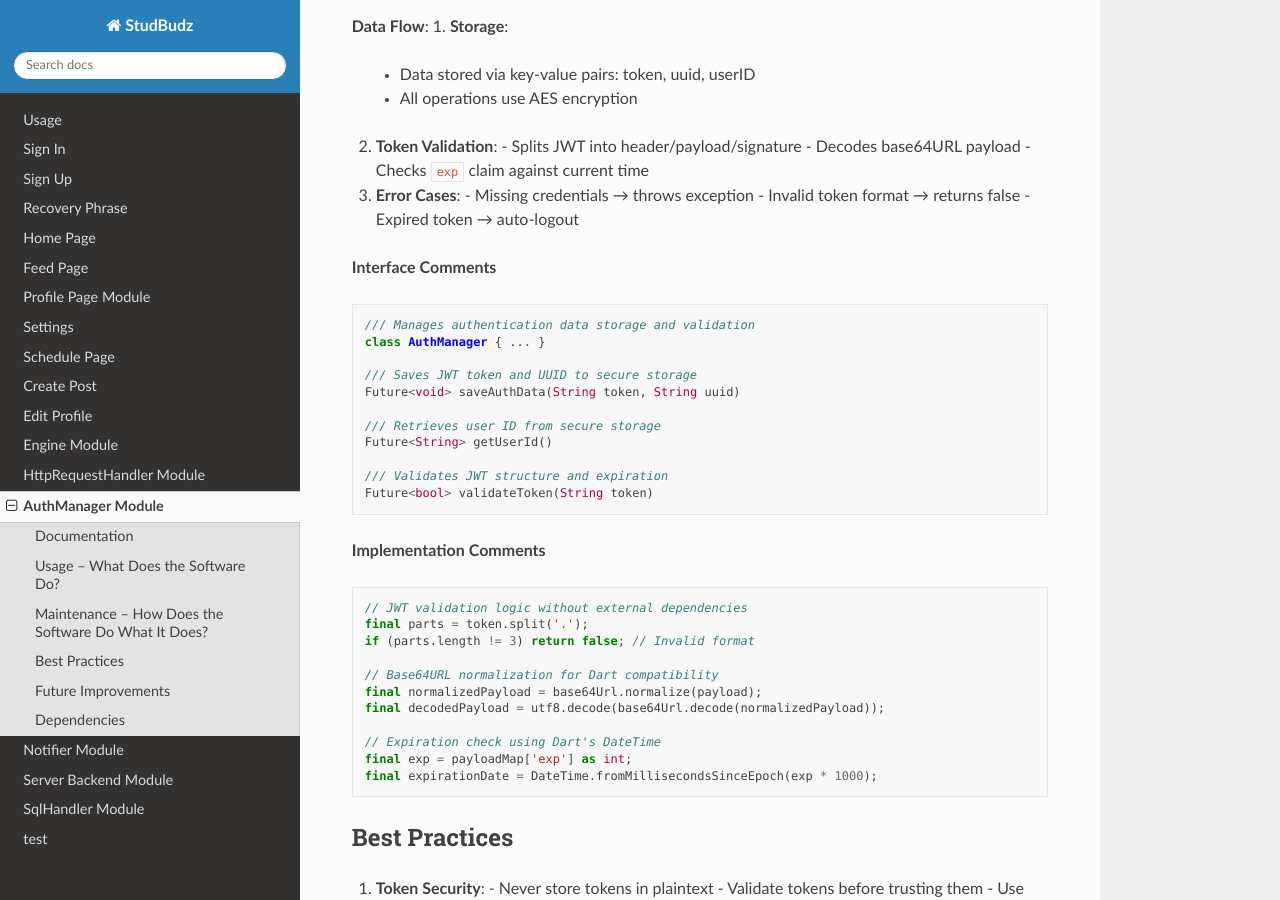
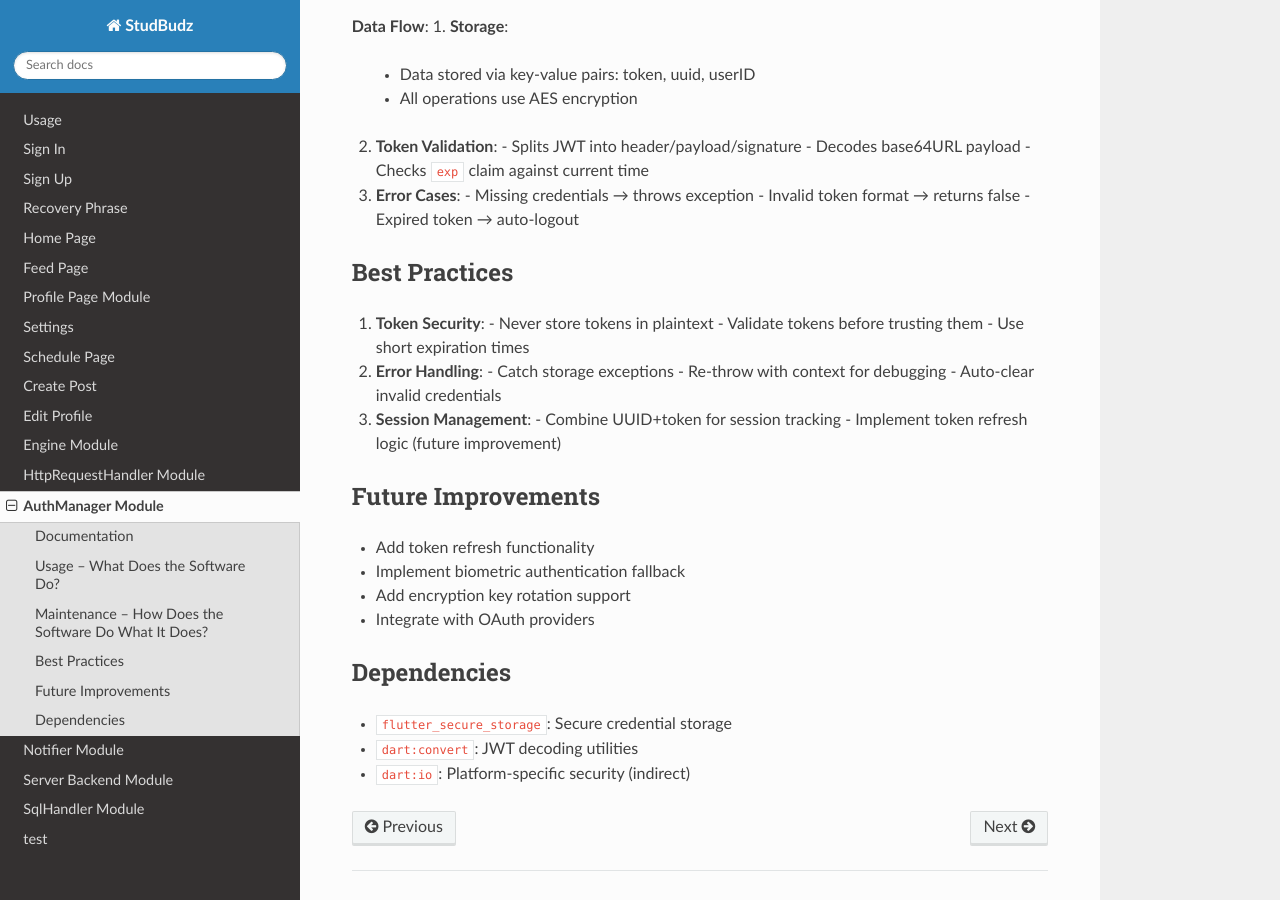
Before and after one commit to Basnoo05/rtd-tutorial, a Sphinx documentation site: the page built from docs/source/authmanager.rst, in a window 1280 px wide and 900 px high, scrolled down 1041 px. Built offline with Sphinx 7.4.7 and the Read the Docs theme 3.1.0, drawn with Linux system fonts in a browser that asks for light colours.

Commit message:
Update authmanager.rst

```diff
--- a/docs/source/authmanager.rst
+++ b/docs/source/authmanager.rst
@@ -65,38 +65,6 @@ Maintenance – How Does the Software Do What It Does?
    - Invalid token format → returns false
    - Expired token → auto-logout
 
-**Interface Comments**
-
-.. code-block:: dart
-
-   /// Manages authentication data storage and validation
-   class AuthManager { ... }
-
-   /// Saves JWT token and UUID to secure storage
-   Future<void> saveAuthData(String token, String uuid)
-
-   /// Retrieves user ID from secure storage
-   Future<String> getUserId()
-
-   /// Validates JWT structure and expiration
-   Future<bool> validateToken(String token)
-
-**Implementation Comments**
-
-.. code-block:: dart
-
-   // JWT validation logic without external dependencies
-   final parts = token.split('.');
-   if (parts.length != 3) return false; // Invalid format
-
-   // Base64URL normalization for Dart compatibility
-   final normalizedPayload = base64Url.normalize(payload);
-   final decodedPayload = utf8.decode(base64Url.decode(normalizedPayload));
-
-   // Expiration check using Dart's DateTime
-   final exp = payloadMap['exp'] as int;
-   final expirationDate = DateTime.fromMillisecondsSinceEpoch(exp * 1000);
-
 Best Practices
 --------------
 
```
